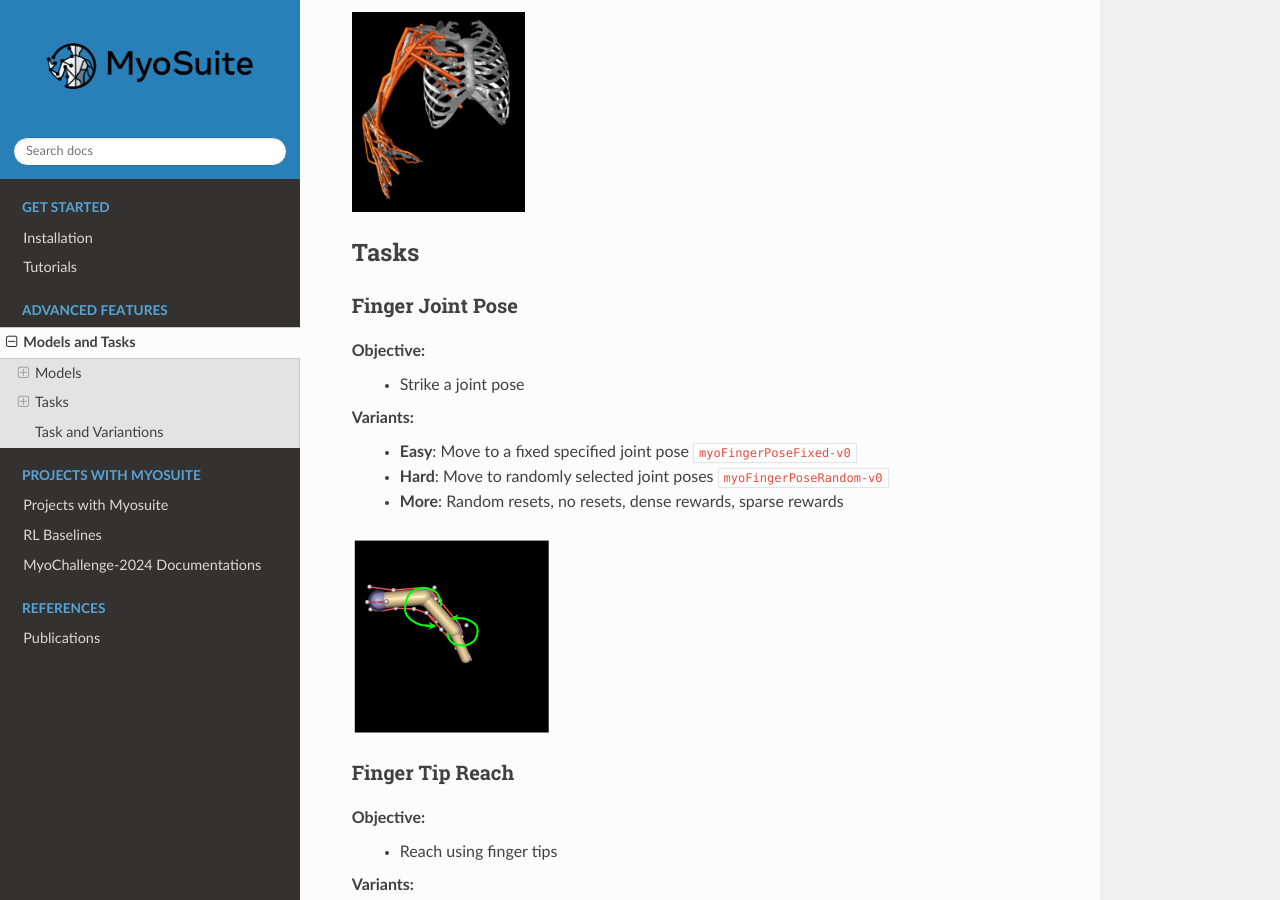
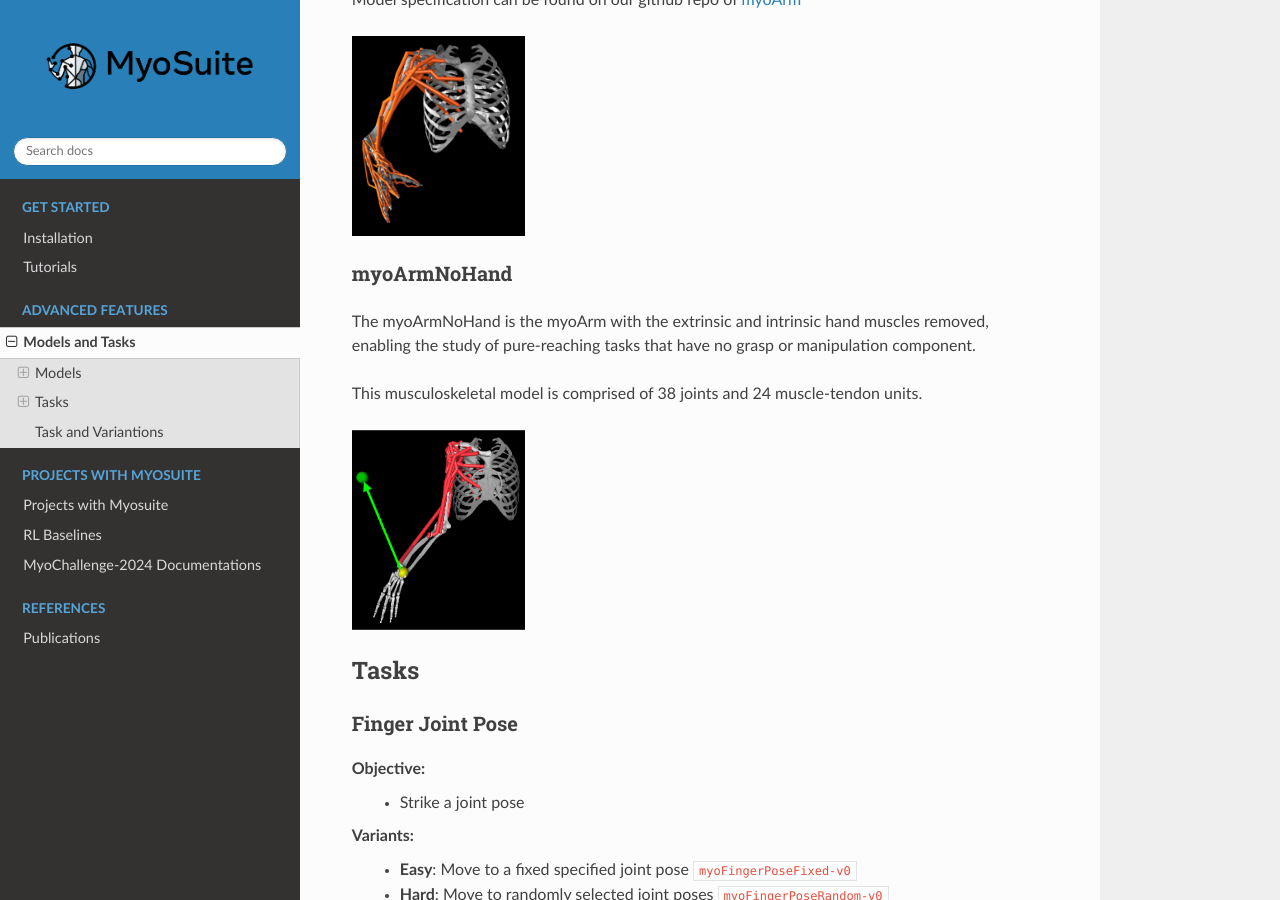
Before and after one commit to MyoHub/myosuite, a Sphinx documentation site: the page built from docs/source/suite.rst, in a window 1280 px wide and 900 px high, scrolled down 5254 px. Built offline with Sphinx 7.4.7 and the Read the Docs theme 3.1.0, drawn with Linux system fonts in a browser that asks for light colours; some of the changed text lies outside the part shown.

Commit message:
Update suite.rst

```diff
--- a/docs/source/suite.rst
+++ b/docs/source/suite.rst
@@ -12,6 +12,7 @@ Models and tasks are the most important aspects of Myosuite. To provide further,
     * :ref:`myoHand`
     * :ref:`myoLeg`
     * :ref:`myoArm`
+    * :ref:`myoArmNoHand`
 * :ref:`tasks`
 * :ref:`task_and_variations`
 
@@ -23,7 +24,7 @@ Models and tasks are the most important aspects of Myosuite. To provide further,
 Models
 ********
 
-MyoSuite consists of five models: :ref:`myoFinger`, :ref:`myoElbow`, :ref:`myoHand`, :ref:`myoArm` and :ref:`myoLeg`.
+MyoSuite consists of six models: :ref:`myoFinger`, :ref:`myoElbow`, :ref:`myoHand`, :ref:`myoArm`, :ref:`myoArmNoHand` and :ref:`myoLeg`.
 Using these models, we design a rich collection of tasks ranging across simple reaching movements,
 contact-rich movements involving object-manipulation such as pen-twirling and baoding balls, as well as locomotion behaviors.
 
@@ -190,6 +191,17 @@ Model specification can be found on our github repo of `myoArm <https://github.c
 
 
 .. image:: images/myoArm.png
+  :height: 200
+
+.. _myoArmNoHand:
+
+myoArmNoHand
+=========
+The myoArmNoHand is the myoArm with the extrinsic and intrinsic hand muscles removed, enabling the study of pure-reaching tasks that have no grasp or manipulation component.
+
+This musculoskeletal model is comprised of 38 joints and 24 muscle-tendon units.
+
+.. image:: images/myoArmNoHand.png
   :height: 200
 
 .. _tasks:
```
